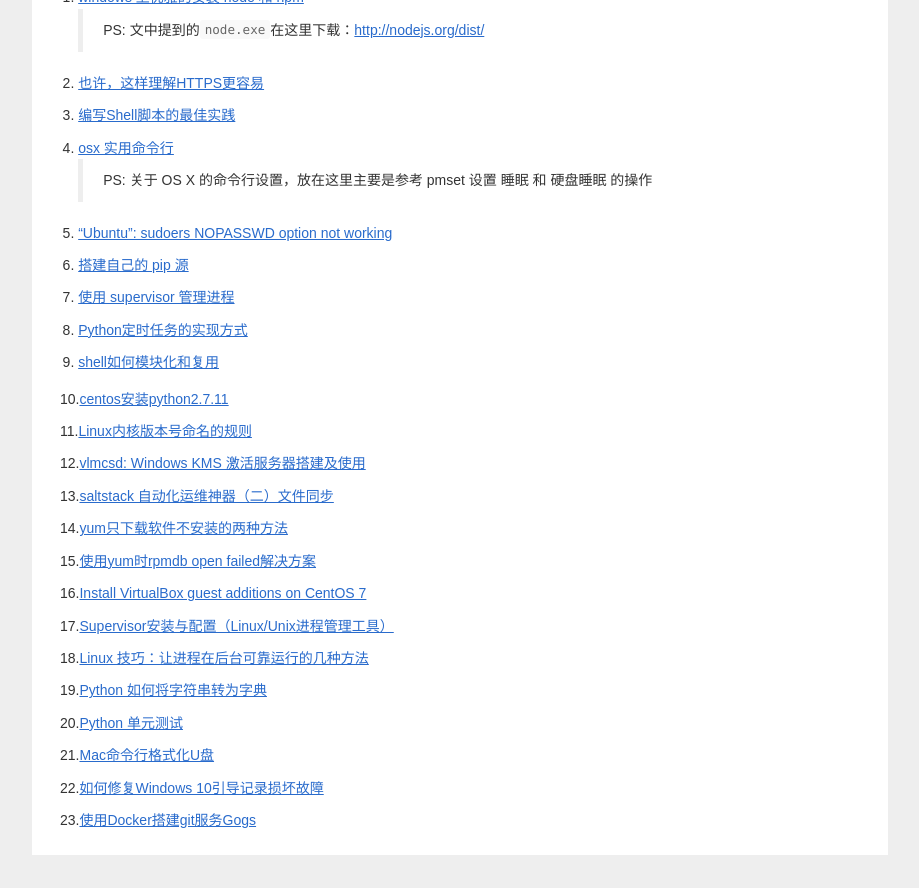
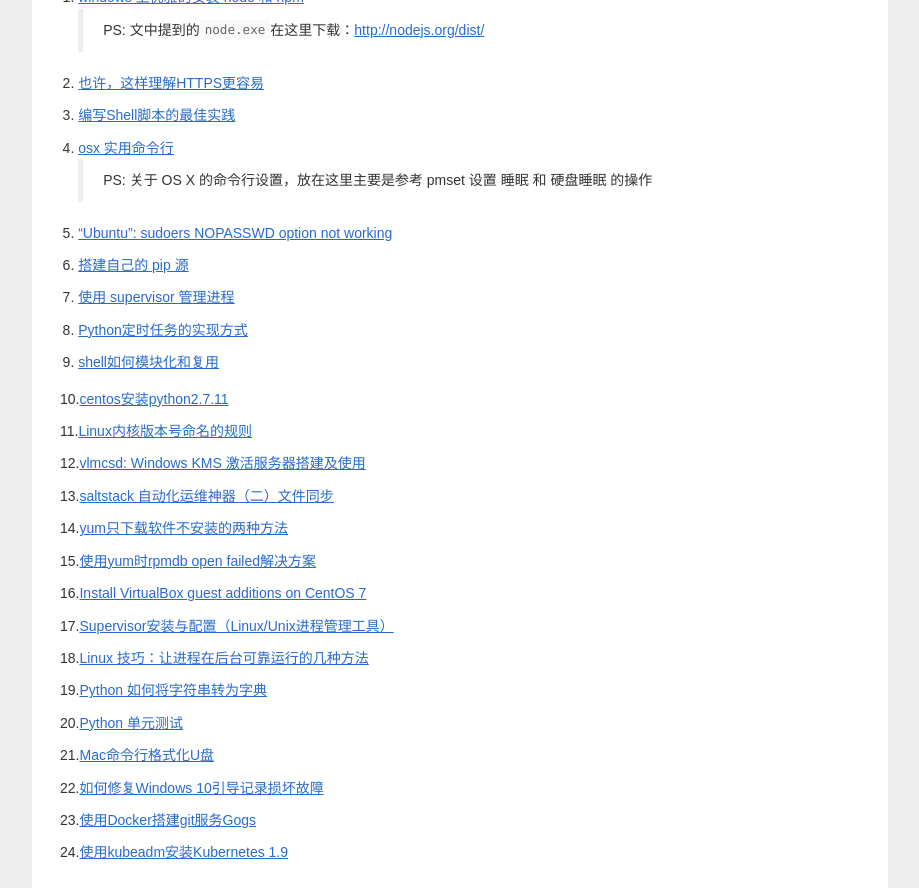
Before and after one commit to ldjhust/ldjhust.github.io, a Jekyll site: the page built from _posts/2017-7-21-reference-article.markdown, in a window 1280 px wide, cut to the strip 453-1341 px from the top of the page. Shown: the whole strip, without its empty margins (180-1099 px from the left). Built offline with Jekyll 4.4.1, drawn with Linux system fonts in a browser that asks for light colours; nearby versions of some CDN libraries; comment, search, counter and statistics services are not loaded; before the commit the page ends 1308 px from its top, so only the background shows below that.

Commit message:
Update 2017-7-21-reference-article.markdown

```diff
--- a/_posts/2017-7-21-reference-article.markdown
+++ b/_posts/2017-7-21-reference-article.markdown
@@ -55,3 +55,5 @@
 22.[如何修复Windows 10引导记录损坏故障](https://www.sysgeek.cn/fix-windows-10-master-boot-record-corrupted/)
 
 23.[使用Docker搭建git服务Gogs](https://www.jianshu.com/p/4e43bda3e1f2)
+
+24.[使用kubeadm安装Kubernetes 1.9](https://blog.frognew.com/2017/12/kubeadm-install-kubernetes-1.9.html)
```
